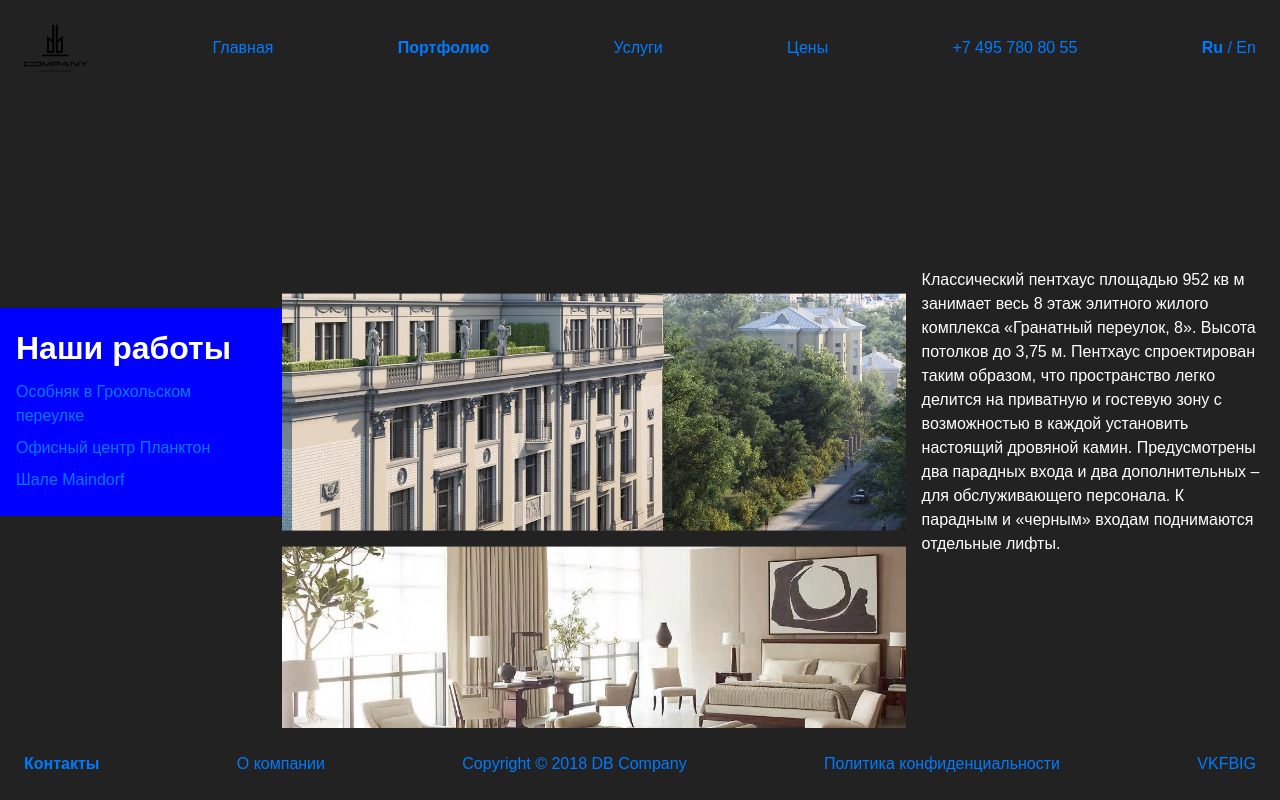
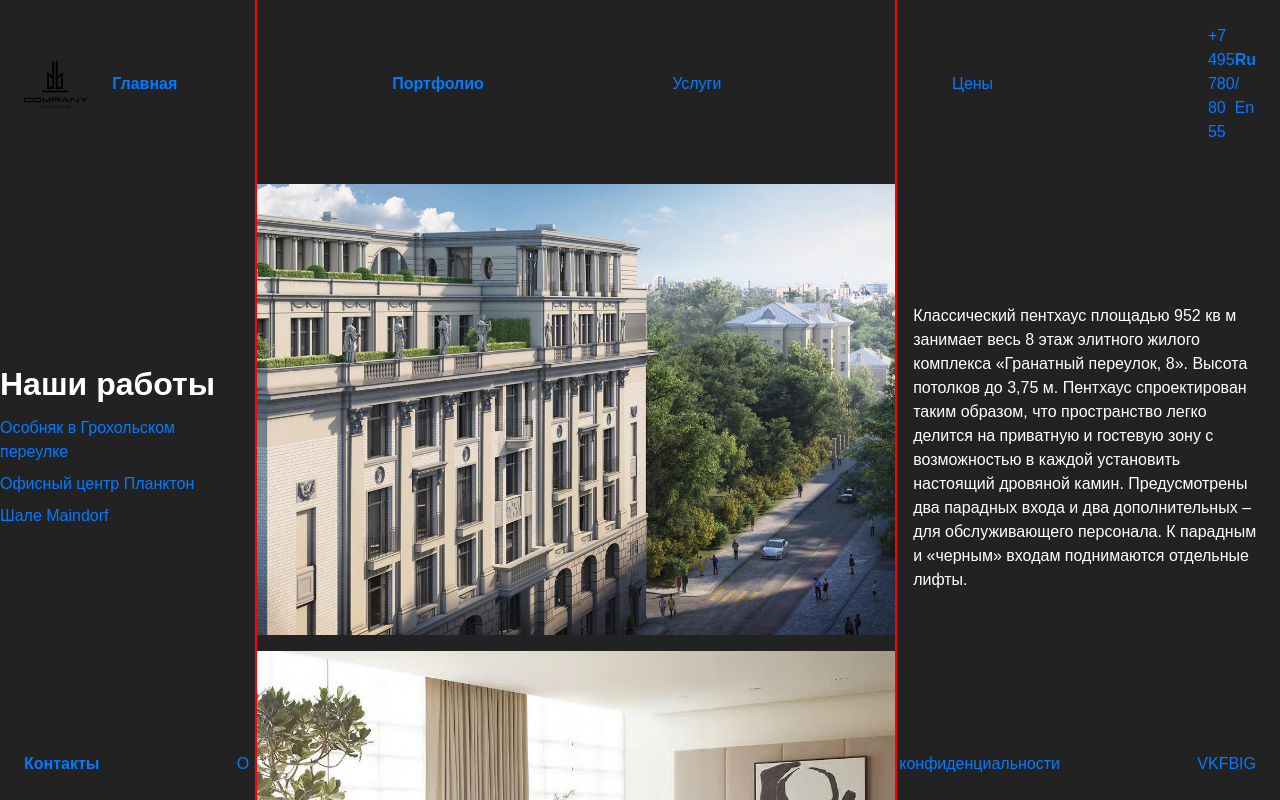
Before and after one commit to flipmotion/db, a React (Create React App) app: page /portfolio in a window 1280 px wide. Built offline with nearby package versions, Linux system fonts and the light colour scheme.

Commit message:
💅 Header component

```diff
--- a/src/components/Header/index.css
+++ /dev/null
@@ -1,11 +0,0 @@
-.Header {
-  display: flex;
-  justify-content: space-between;
-  align-items: center;
-  padding: 1.5rem;
-  width: 100%;
-}
-
-.Header-Item_selected {
-  font-weight: bold;
-}
--- a/src/components/Header/index.js
+++ b/src/components/Header/index.js
@@ -1,19 +1,45 @@
 import React from 'react';
 import { Link, NavLink } from 'react-router-dom';
 import logo from './logo.svg';
-import './index.css';
+import styled from 'styled-components';
 
-const HeaderItem = props => (
-  <NavLink
-    className="Header-Item"
-    activeClassName="Header-Item_selected"
-    exact
-    {...props}
-  />
-);
+const HeaderItem = ({ to, children }) => {
+  const activeClassName = 'active';
+
+  const StyledNavLink = styled(NavLink).attrs({ activeClassName })`
+    display: flex;
+    justify-content: space-between;
+    align-items: center;
+    padding: 1.5rem;
+    width: 100%;
+
+    &.${activeClassName} {
+      font-weight: bold;
+    }
+  `;
+
+  return (
+    <StyledNavLink activeClassName={activeClassName} to={to}>
+      {children}
+    </StyledNavLink>
+  );
+};
+
+// .Header-Item_selected {
+//
+// }
+
+const Menu = styled.div`
+  display: flex;
+  justify-content: space-between;
+  align-items: center;
+  padding: 1.5rem;
+  width: 100%;
+  z-index: 100;
+`;
 
 const Header = () => (
-  <div className="Header">
+  <Menu>
     <Link to="/">
       <img style={{ height: '3rem' }} src={logo} alt="DB company logo" />
     </Link>
@@ -27,7 +53,7 @@ const Header = () => (
     <Link to="/asdf">
       <strong>Ru</strong> / En
     </Link>
-  </div>
+  </Menu>
 );
 
 export default Header;
--- a/src/components/PortfolioPage/index.css
+++ /dev/null
@@ -1,43 +0,0 @@
-.Portfolio {
-  align-items: center;
-  display: flex;
-}
-
-.Portfolio-ListArea {
-  flex: 20;
-  padding: 1rem;
-  /* height: 30%; */
-  animation: all 1s;
-}
-
-.Portfolio-ListArea_entered {
-  opacity: 1;
-  animation: all 1s;
-  background-color: blue;
-}
-
-.Portfolio-ListArea_exiting,
-.Portfolio-ListArea_entering {
-  opacity: 0;
-  animation: all 1s;
-}
-
-.Portfolio-RollArea {
-  flex: 50;
-  flex-direction: column;
-  overflow: hidden;
-  align-self: stretch;
-
-  /* otherwise as soon as flex item
-  can't be less the its contents by default, it's size is
-  bigger and child % sizes are screwed up */
-  min-height: 0;
-
-  /* for uniformity all kids can expect their parents are flex
-  unless needed otherwise */
-  display: flex;
-}
-
-.Portfolio-DescriptionArea {
-  flex: 30;
-}
--- a/src/components/PortfolioPage/index.js
+++ b/src/components/PortfolioPage/index.js
@@ -1,5 +1,5 @@
 import React from 'react';
-import './index.css';
+import styled from 'styled-components';
 
 import { Redirect, Route } from 'react-router-dom';
 
@@ -7,7 +7,32 @@ import PortfolioList from '../PortfolioList';
 import CameraRoll from '../CameraRoll';
 import PortfolioDescription from '../PortfolioDescription';
 
-//
+const ListArea = styled.div`
+  flex: 20;
+  animation: all 1s;
+  align-self: center;
+`;
+
+const RollArea = styled.div`
+  flex: 50;
+  align-self: center;
+  width: 10%;
+  border: 2px solid red;
+
+  /* otherwise as soon as flex item
+  can't be less the its contents by default, it's size is
+  bigger and child % sizes are screwed up */
+  min-height: 0;
+
+  /* for uniformity all kids can expect their parents are flex
+  unless needed otherwise */
+  display: flex;
+`;
+
+const DescriptionArea = styled.div`
+  flex: 30;
+  align-self: center;
+`;
 
 class Portfolio extends React.Component {
   render() {
@@ -21,20 +46,17 @@ class Portfolio extends React.Component {
 
     return (
       // sub-routing inside /portfolio: /portflio#1, /portflio##2 etc.
-
-      <div className="Portfolio">
-        <div
-          className={`Portfolio-ListArea Portfolio-ListArea_${animationState}`}
-        >
+      <React.Fragment>
+        <ListArea>
           <PortfolioList titles={titles} current={current} />
-        </div>
-        <div className="Portfolio-RollArea">
+        </ListArea>
+        <RollArea>
           <CameraRoll images={images} current={current} />
-        </div>
-        <div className="Portfolio-DescriptionArea">
+        </RollArea>
+        <DescriptionArea>
           <PortfolioDescription descriptions={descriptions} current={current} />
-        </div>
-      </div>
+        </DescriptionArea>
+      </React.Fragment>
     );
   }
 }
--- a/src/components/WelcomePage/index.js
+++ b/src/components/WelcomePage/index.js
@@ -9,12 +9,17 @@ const Container = styled.div`
 
 const LeftContainer = styled.div`
   flex: 40;
+  width: 40vw;
   padding: 1.5rem;
 `;
 
 const RightContainer = styled.div`
-  flex: 60;
-  align-self: stretch;
+  position: fixed;
+  width: 60vw;
+  height: 100vh;
+  top: 0;
+  right: 0;
+  display: flex;
 `;
 
 const DumbImage = styled.img.attrs({ src: placeholder, alt: 'dumb' })`
```
